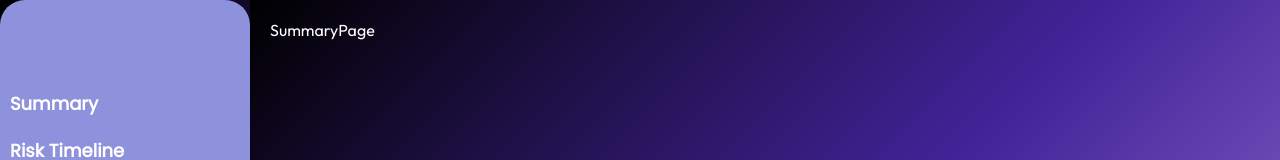
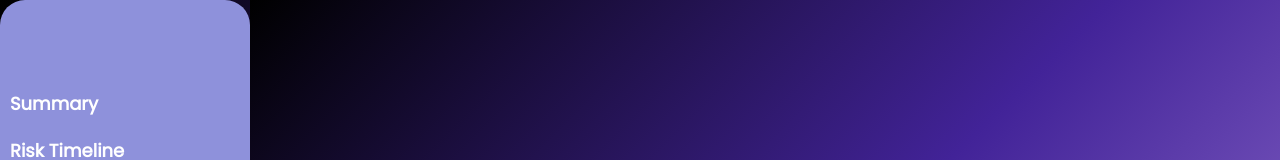
Before and after one commit to mccabed7/MunichRe-Blockchain-Life-Insurance-Project-2024, a React (Create React App) app in the folder frontend/: page /dashboard in a window 1280 px wide. Shown: the top 160 px of the page. Built offline with nearby package versions, Linux system fonts and the light colour scheme.

Commit message:
Summary Page added to Dashboard

```diff
--- a/frontend/src/Dashboard.js
+++ b/frontend/src/Dashboard.js
@@ -3,6 +3,7 @@ import { BrowserRouter as Router, Route, Routes, useMatch } from 'react-router-d
 import Sidebar from './Sidebar';
 import TimelinePanel from './TimelinePanel';
 import './Dashboard.css';
+import SummaryPage from './SummaryPage';
 
 
 function Dashboard(){
@@ -19,7 +20,7 @@ function Dashboard(){
         <div className='dashboard' style={{ display: 'flex', color: 'white' }}>
             <Sidebar items={items}  onSidebarClick={handleSidebarClick} />
             <div className='dashboard-panel'>
-                {currentPage === 'Summary' && <div>SummaryPage</div>}
+                {currentPage === 'Summary' && SummaryPage}
                 {currentPage === 'Risk Timeline' && <TimelinePanel/>}
                 {currentPage === 'Your Premium' && <div>ffffffffffffffffffffffffffffffffffffffffffffffffffffffffffffffffffffffffffffffffffffffffffffffffffffffffffffffffffffffffff</div>}
                 {currentPage === 'Submit Info' && <div>IIIIIIIIIIIIIFJISDJF:I:JSIOEJIOSJDGOHSOIGJSIORHGOISFJ</div>}
```
